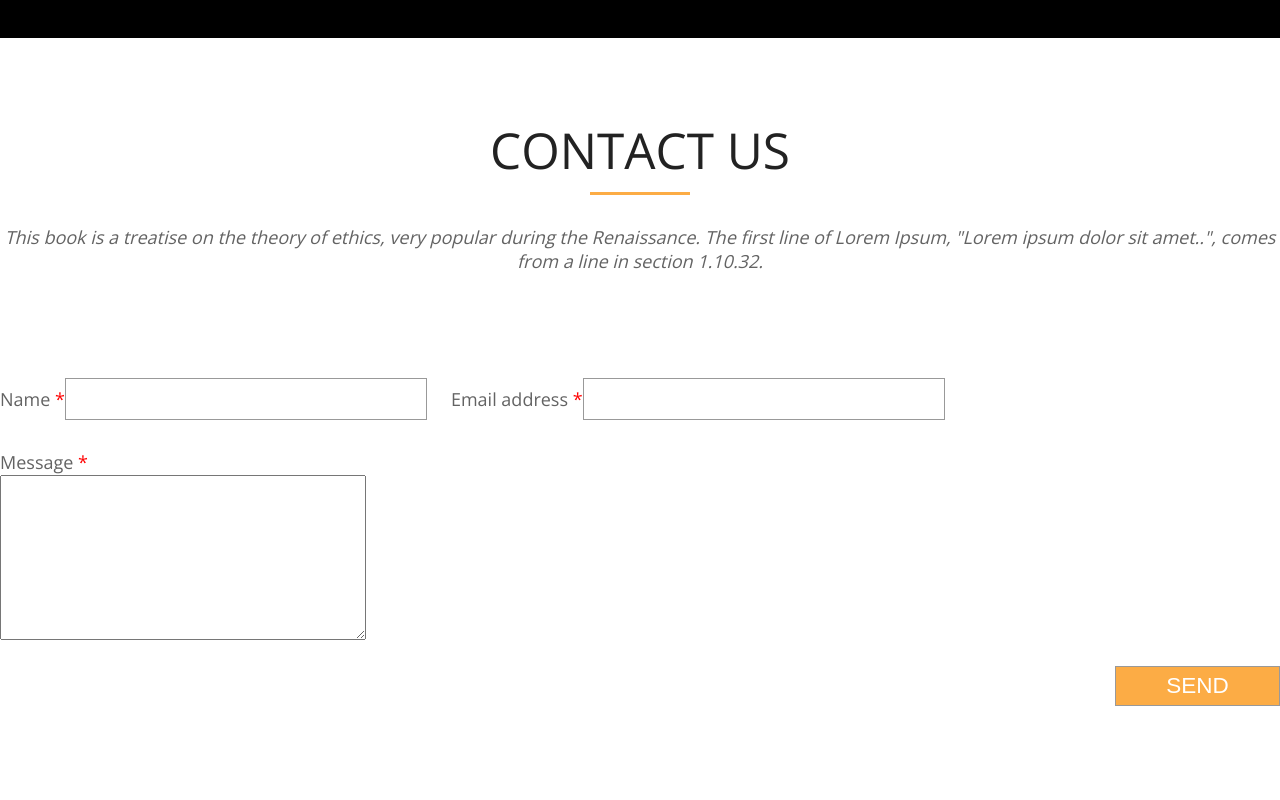
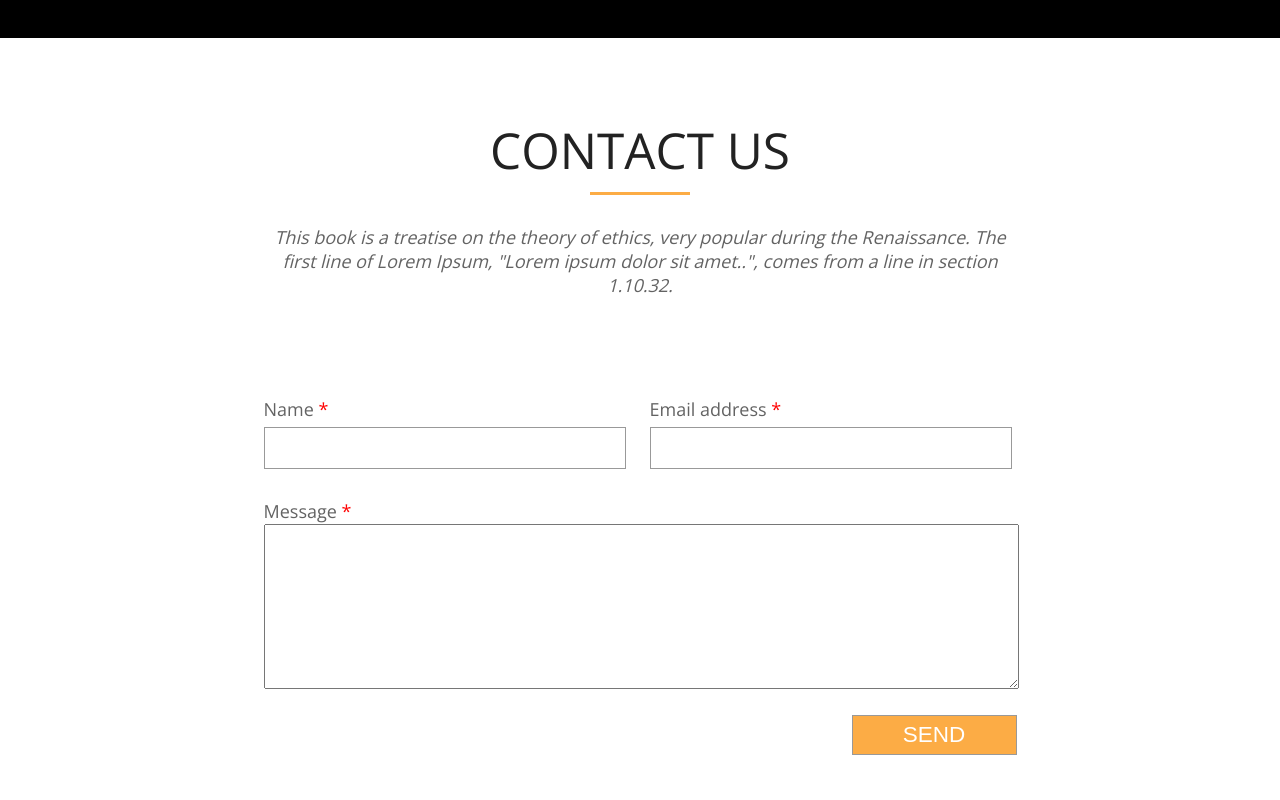
Before and after one commit to frozifonte/frozifonte.github.io, a plain HTML site: page template-2/index.html in a window 1280 px wide. Shown: the part 4980-5780 px from the top of the page. Drawn offline with nearby package versions, Linux system fonts and the light colour scheme.

Commit message:
Update style.css

```diff
--- a/template-2/style.css
+++ b/template-2/style.css
@@ -307,7 +307,7 @@ margin-bottom: 100px;
 
 
 .contact__wrapper{
-    width: 100%;
+    width: 753px;
     margin:0 auto;
     color:#636363;
 
@@ -354,7 +354,7 @@ form p{
 }
 
 textarea{
-    width: 364px;
+    width: 100% ;
     height:163px;
 }
 input, textare{
@@ -681,7 +681,7 @@ footer a:hover{
 
     }
 /*Mobile L 425px*/
-    @media screen and (min-device-width:300px) and (max-device-width:767px){
+    @media screen and (min-device-width:320px) and (max-device-width:767px){
         .header__logo{
             font-size: 50px;
             margin-left: 20px;
```
